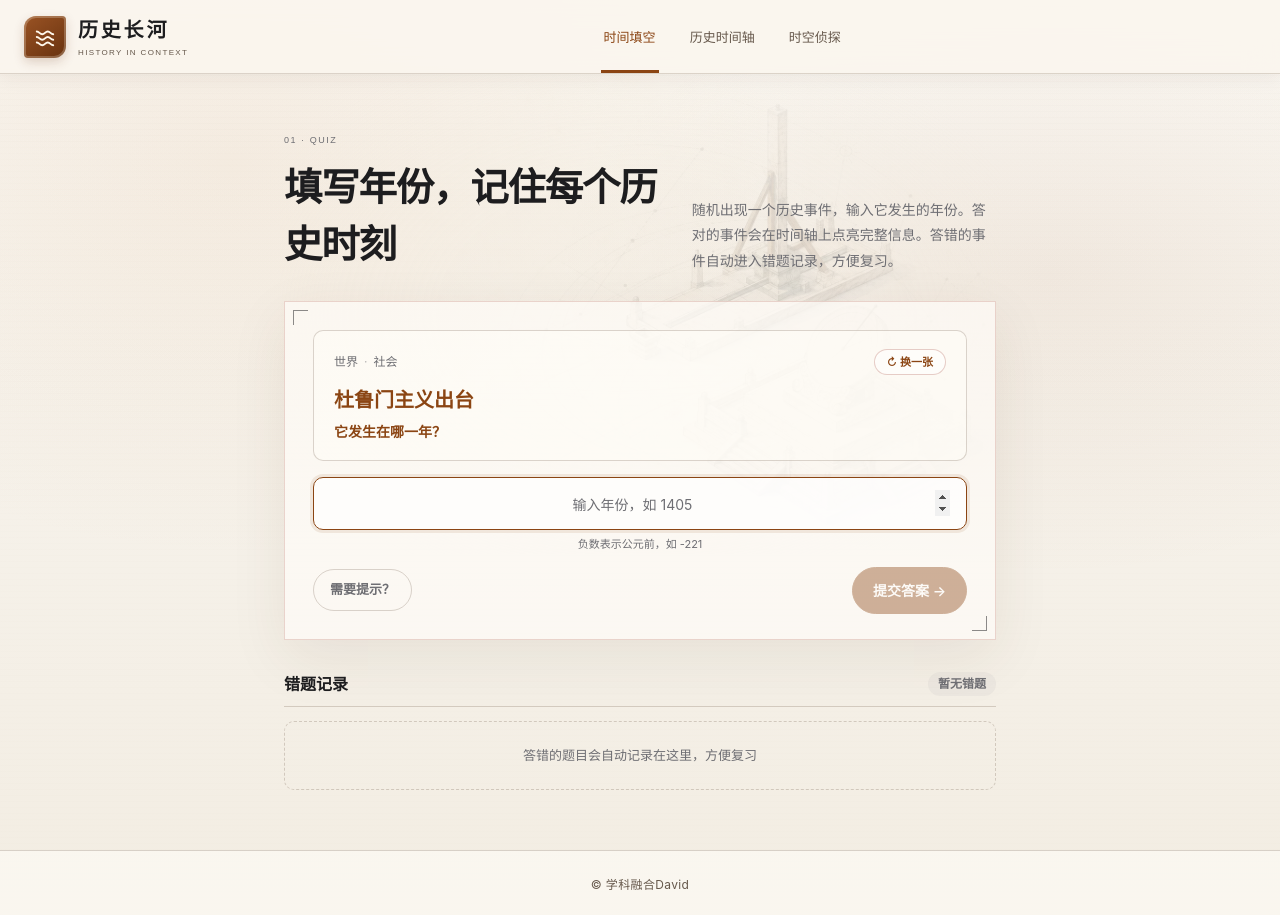
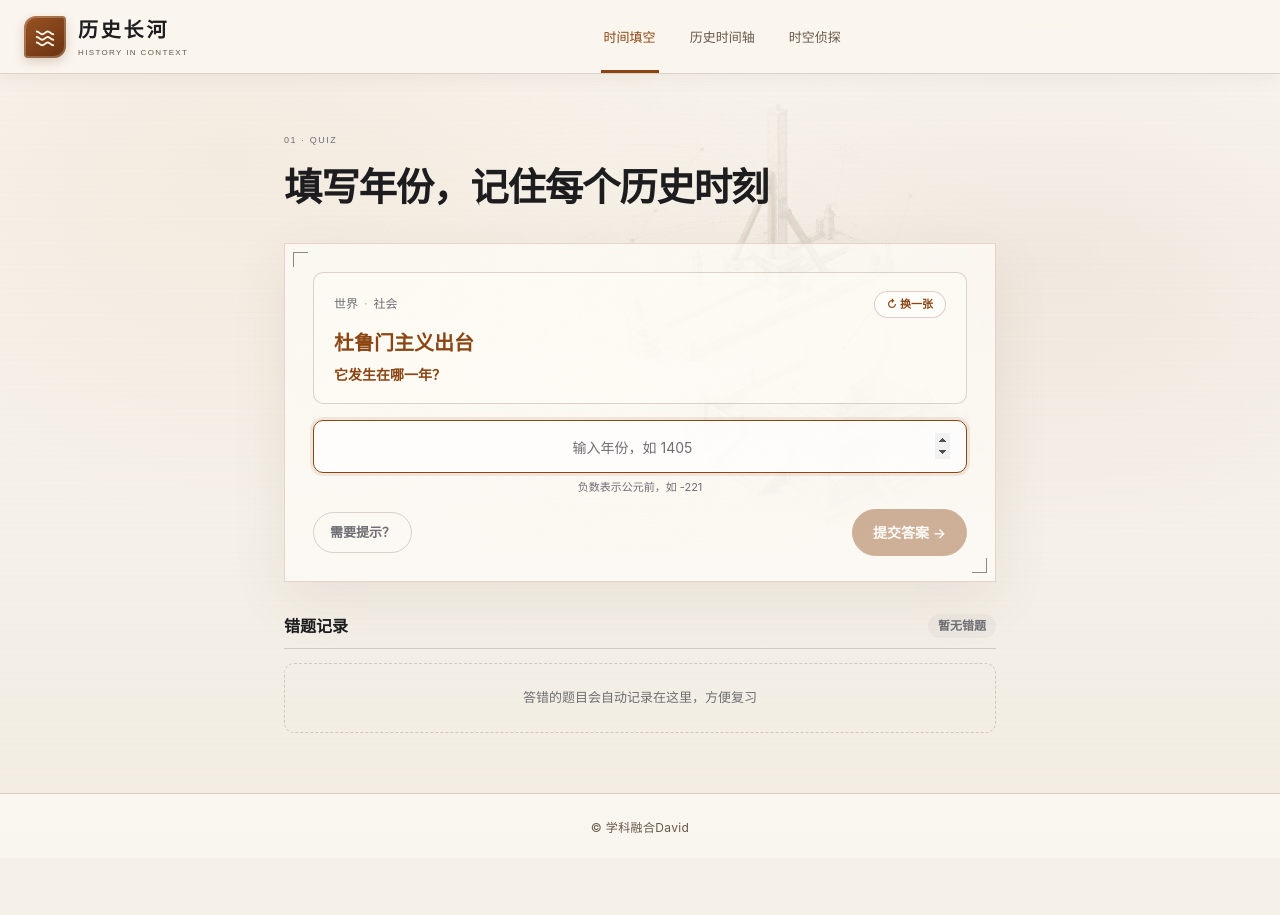
Before and after one commit to cjhleeds-cmd/sjz, a Next.js app: page /quiz in a window 1280 px wide. After the commit the page ends 858 px from the top, so only its background shows below. Built offline with nearby package versions, Linux system fonts and the light colour scheme.

Commit message:
删除首页和三个标签页标题下方的介绍文字

```diff
--- a/app/page.tsx
+++ b/app/page.tsx
@@ -172,7 +172,6 @@ function HomeView({ masteredIds, wrongIds, markMastered, markWrong }: {
         <div className="hero-copy">
           <div>
             <h1>记住时间，<br /><em>理解历史。</em></h1>
-            <p>通过填空题记住每个事件的年代，答对的事件在时间轴上点亮完整信息。在时空侦探中，找出与中外事件同期的另一端，理解历史的全球脉络。</p>
           </div>
         </div>
         <div className="hero-ornament" aria-hidden="true">
@@ -289,7 +288,6 @@ function QuizView({ masteredIds, wrongIds, markMastered, markWrong, resetAll }:
           <span className="eyebrow">01 · QUIZ</span>
           <h2>填写年份，记住每个历史时刻</h2>
         </div>
-        <p>随机出现一个历史事件，输入它发生的年份。答对的事件会在时间轴上点亮完整信息。答错的事件自动进入错题记录，方便复习。</p>
       </div>
 
       {fromTimeline && (
@@ -396,7 +394,6 @@ function TimelineView({ masteredIds, wrongIds, expandedDynastyIds, toggleDynasty
           <span className="eyebrow">02 · TIMELINE</span>
           <h2>一条时间轴，细看中国朝代与同期世界</h2>
         </div>
-        <p>点击任意事件卡片即可进入填空题。答对的事件在这里点亮，完整显示时间、标签与简介。每个朝代显示解锁进度。</p>
       </div>
 
       <div className="global-progress-card">
@@ -515,7 +512,6 @@ function DetectiveView() {
           <span className="eyebrow">03 · DETECTIVE</span>
           <h2>同期、因果与前后关系</h2>
         </div>
-        <p>给定一个中外历史事件，从四个选项中找出与它同时期、有因果关系或前后相继的另一事件。理解历史的全球脉络与因果链条。</p>
       </div>
       <TimeDetective events={events} />
     </section>
```
